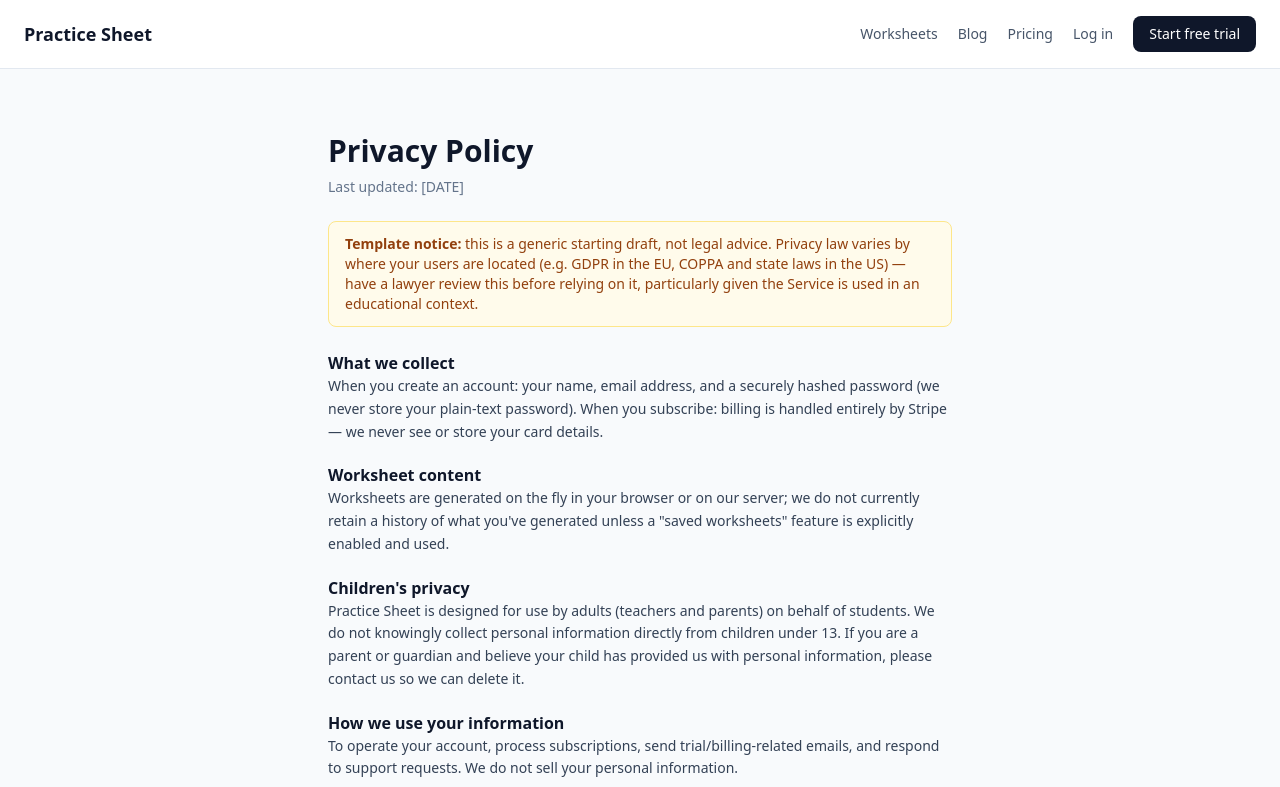
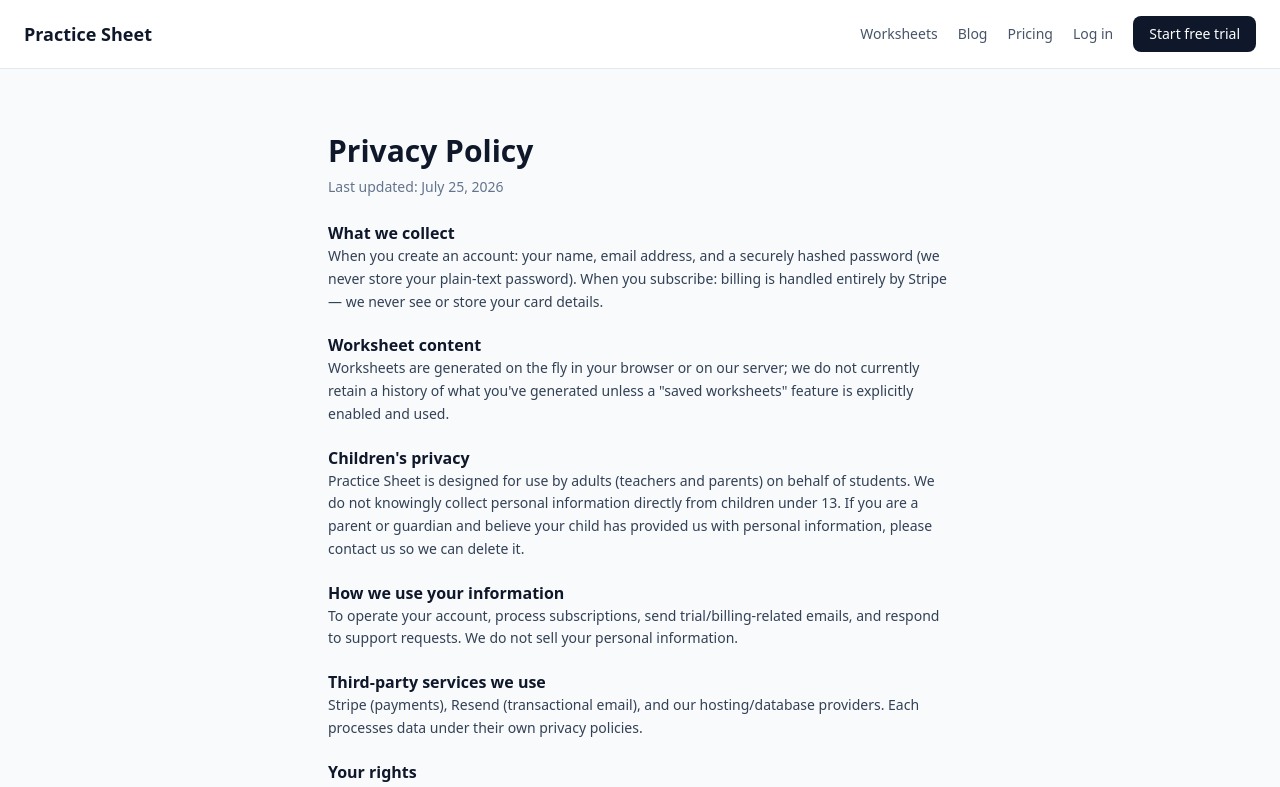
Before and after one commit to mustaifa/worksheet-saas, a Next.js app: page /privacy in a window 1280 px wide. Shown: the top 787 px of the page. Built offline with nearby package versions, Linux system fonts and the light colour scheme; no server answers.

Commit message:
Update page.tsx

```diff
--- a/app/privacy/page.tsx
+++ b/app/privacy/page.tsx
@@ -9,14 +9,7 @@ export default function Privacy() {
       <Navbar />
       <section className="max-w-2xl mx-auto px-6 py-16">
         <h1 className="text-3xl font-bold">Privacy Policy</h1>
-        <p className="text-sm text-slate-500 mt-2">Last updated: [DATE]</p>
-
-        <div className="mt-6 rounded-lg bg-amber-50 border border-amber-200 text-amber-800 px-4 py-3 text-sm">
-          <strong>Template notice:</strong> this is a generic starting draft, not legal advice.
-          Privacy law varies by where your users are located (e.g. GDPR in the EU, COPPA and
-          state laws in the US) — have a lawyer review this before relying on it, particularly
-          given the Service is used in an educational context.
-        </div>
+        <p className="text-sm text-slate-500 mt-2">Last updated: July 25, 2026</p>
 
         <div className="prose prose-slate mt-6 text-slate-700 space-y-5 leading-relaxed text-sm">
           <div>
```
